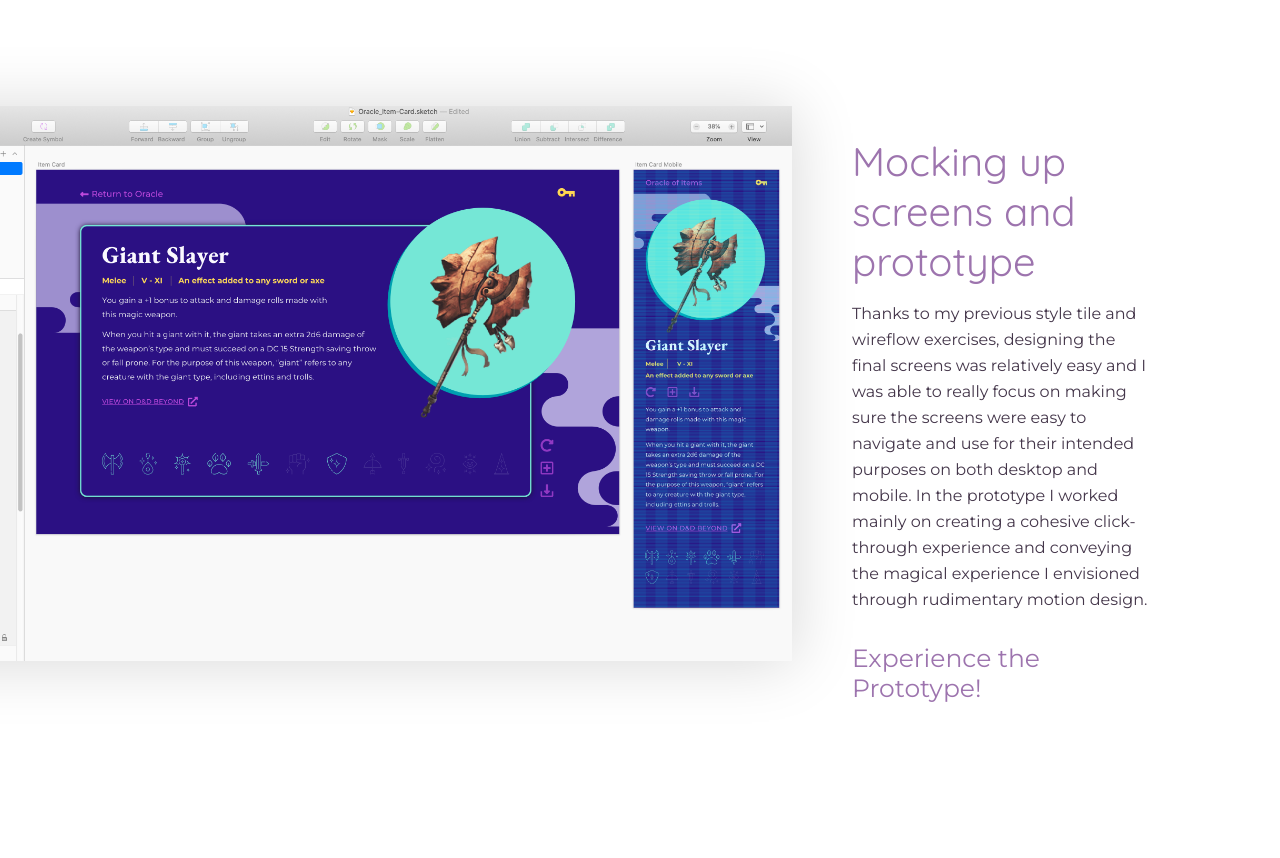
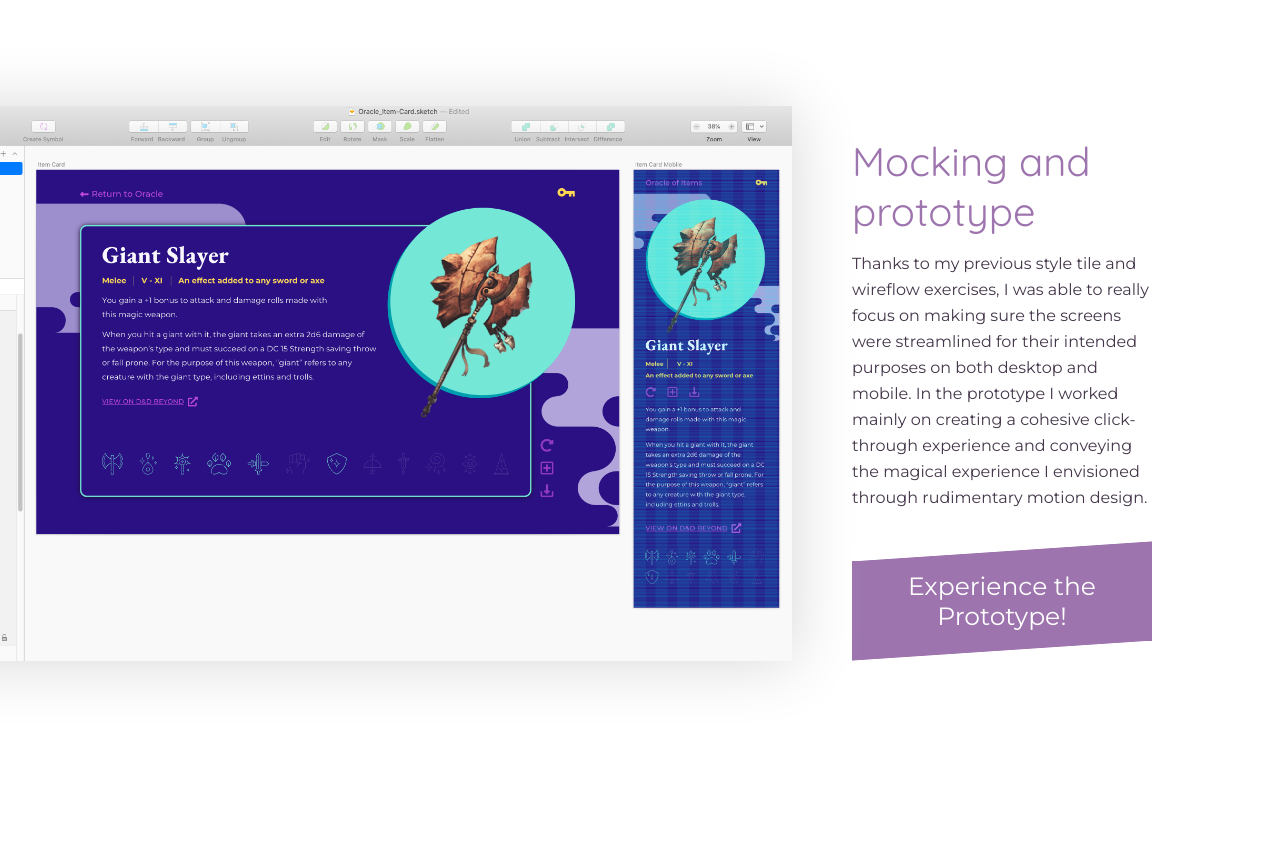
Before and after one commit to chelsea-lightfoot/portfolio, a website: page portfolio-item/oracle-of-items.html in a window 1280 px wide. Shown: the part 3540-4398 px from the top of the page. Drawn offline with nearby package versions, Linux system fonts and the light colour scheme.

Commit message:
Adding button style

```diff
--- a/portfolio-item/oracle-of-items.html
+++ b/portfolio-item/oracle-of-items.html
@@ -169,9 +169,11 @@
                     </div>
                 </div>
                 <div class="ff-text">
-                    <h2>Mocking up screens and prototype</h2>
-                    <p>Thanks to my previous style tile and wireflow exercises, designing the final screens was relatively easy and I was able to really focus on making sure the screens were easy to navigate and use for their intended purposes on both desktop and mobile. In the prototype I worked mainly on creating a cohesive click-through experience and conveying the magical experience I envisioned through rudimentary motion design.</p>
-                    <a href="https://projects.invisionapp.com/prototype/Oracle-of-Items-Desktop-ckd4ubs8d000ria01bvqu4hv9/play/049fa1aa" class="button" target="_blank">Experience the Prototype!</a>
+                    <h2>Mocking and prototype</h2>
+                    <p>Thanks to my previous style tile and wireflow exercises, I was able to really focus on making sure the screens were streamlined for their intended purposes on both desktop and mobile. In the prototype I worked mainly on creating a cohesive click-through experience and conveying the magical experience I envisioned through rudimentary motion design.</p>
+                    <a href="https://projects.invisionapp.com/prototype/Oracle-of-Items-Desktop-ckd4ubs8d000ria01bvqu4hv9" target="_blank">
+                        <div class="button"><p>Experience the Prototype!</p></div>
+                    </a>
                 </div>
             </div>
             <div class="no-image-no-flip">
--- a/resources/scss/components/_new-template.scss
+++ b/resources/scss/components/_new-template.scss
@@ -90,6 +90,44 @@
       @media only screen and (min-width: 600px) {
         &:hover {
           color: $accent1;
+        }
+      }
+    }
+    .button {
+      display: block;
+      width: 100%;
+      margin-top: -20px;
+      p {
+        color: white;
+        background-color: $accent2;
+        text-align: center;
+        padding: 30px 10px;
+        font-size: $base-font-size * 1.5625;
+        line-height: 30px;
+        transition: background-color .25s;
+        margin: unset;
+      }
+      &:before {
+        content: '';
+        height: 20px;
+        display: block;
+        position: relative;
+        top: 20px;
+        background-image: linear-gradient(to top left, $transparent 48%, $light-background 50%);
+      }
+      &:after {
+        content: '';
+        height: 20px;
+        display: block;
+        position: relative;
+        bottom: 20px;
+        background-image: linear-gradient(to bottom right, $transparent 48%, $light-background 50%);
+      }
+      @media only screen and (min-width: 600px) {
+        &:hover {
+          p {
+            background-color: $accent1;
+          }
         }
       }
     }
@@ -235,11 +273,12 @@
     }
 
     &.flipped {
-      flex-direction: column-reverse;
+      flex-direction: column;
       .ff-image {
         margin-left: unset;
         margin-right: unset;
-        box-shadow: 2px 2px 30px #e4e4e4;
+        margin-bottom: $base-space / 2;
+        box-shadow: 2px 2px 15px #e4e4e4;
       }
       .with-mobile {
         .ff-mobile-image {
@@ -250,11 +289,12 @@
     }
 
     &.flopped {
-      flex-direction: column-reverse;
+      flex-direction: column;
       .ff-image {
         margin-left: unset;
         margin-right: unset;
-        box-shadow: -2px -2px 30px #e4e4e4;
+        margin-bottom: $base-space / 2;
+        box-shadow: -2px -2px 15px #e4e4e4;
       }
       .with-mobile {
         .ff-mobile-image {
```
Also changed, not shown: resources/css/styles.css, 1 other file.
